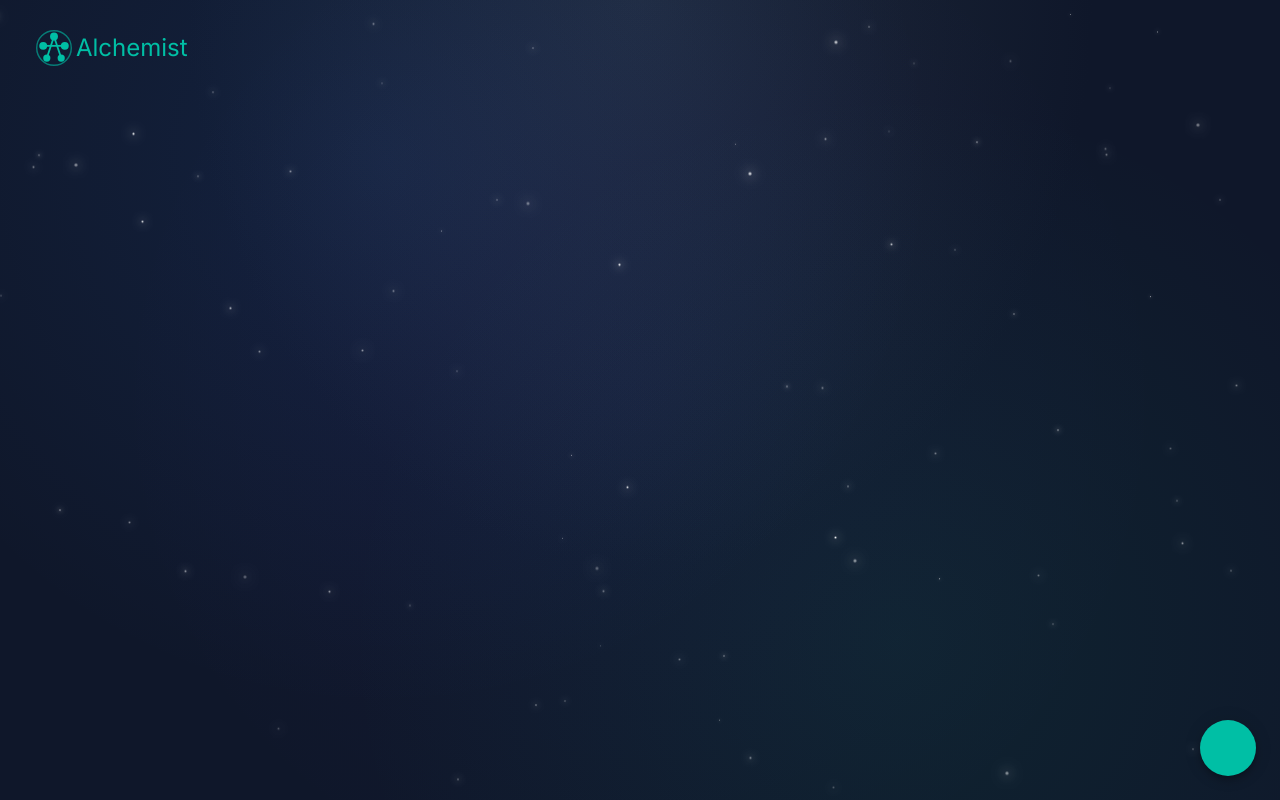
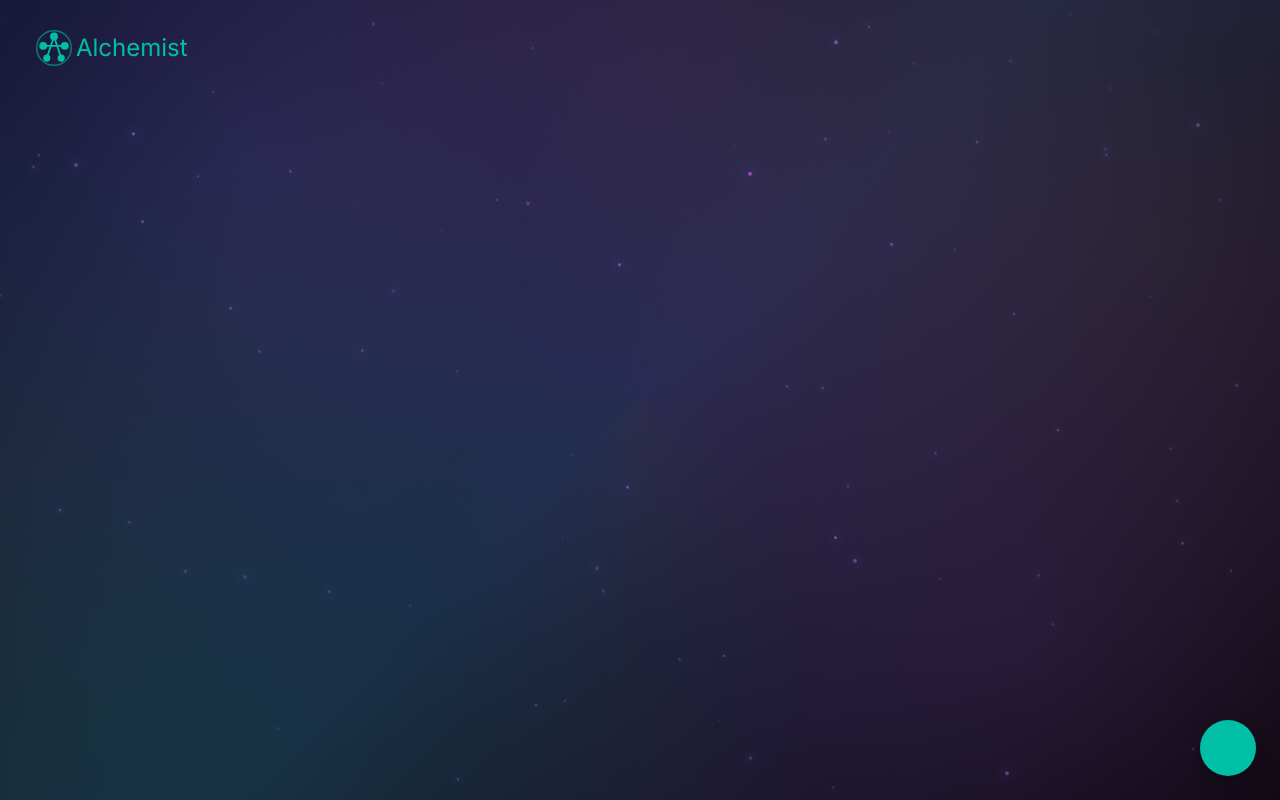
Before and after one commit to zhou-dong/alchemist-ai, a React (Vite) app: page /alchemist-ai/welcome in a window 1280 px wide. Built offline with nearby package versions, Linux system fonts and the light colour scheme; some icons are missing.

Commit message:
Update Welcome.tsx

```diff
--- a/src/pages/Welcome.tsx
+++ b/src/pages/Welcome.tsx
@@ -46,8 +46,7 @@ const Welcome = () => {
             sx={{
                 minHeight: '100vh',
                 background: `
-                    radial-gradient(ellipse at top, #1e293b 0%, #0f172a 50%),
-                    linear-gradient(180deg, #0f172a 0%, #000000 100%)
+                    linear-gradient(135deg, #0f0f23 0%, #1a1a2e 25%, #16213e 50%, #0f0f23 75%, #000000 100%)
                 `,
                 position: 'relative',
                 overflow: 'hidden',
@@ -59,11 +58,35 @@ const Welcome = () => {
                     right: 0,
                     bottom: 0,
                     background: `
-                        radial-gradient(circle at 30% 20%, rgba(59, 130, 246, 0.1) 0%, transparent 50%),
-                        radial-gradient(circle at 70% 80%, rgba(16, 185, 129, 0.08) 0%, transparent 50%),
-                        radial-gradient(circle at 50% 50%, rgba(124, 58, 237, 0.05) 0%, transparent 70%)
+                        radial-gradient(circle at 20% 20%, rgba(99, 102, 241, 0.15) 0%, transparent 50%),
+                        radial-gradient(circle at 80% 80%, rgba(139, 92, 246, 0.12) 0%, transparent 50%),
+                        radial-gradient(circle at 50% 10%, rgba(236, 72, 153, 0.08) 0%, transparent 60%),
+                        radial-gradient(circle at 10% 90%, rgba(16, 185, 129, 0.1) 0%, transparent 50%),
+                        radial-gradient(circle at 90% 30%, rgba(245, 158, 11, 0.08) 0%, transparent 50%)
                     `,
-                    zIndex: 0
+                    zIndex: 0,
+                    animation: 'gradientShift 8s ease-in-out infinite'
+                },
+                '&::after': {
+                    content: '""',
+                    position: 'absolute',
+                    top: 0,
+                    left: 0,
+                    right: 0,
+                    bottom: 0,
+                    background: `
+                        conic-gradient(from 0deg at 50% 50%,
+                            rgba(99, 102, 241, 0.1) 0deg,
+                            rgba(139, 92, 246, 0.1) 60deg,
+                            rgba(236, 72, 153, 0.1) 120deg,
+                            rgba(245, 158, 11, 0.1) 180deg,
+                            rgba(16, 185, 129, 0.1) 240deg,
+                            rgba(99, 102, 241, 0.1) 300deg,
+                            rgba(99, 102, 241, 0.1) 360deg
+                        )
+                    `,
+                    zIndex: 0,
+                    opacity: 0.3
                 }
             }}
         >
@@ -78,13 +101,23 @@ const Welcome = () => {
                         width: (particle as any).size,
                         height: (particle as any).size,
                         borderRadius: '50%',
-                        background: `radial-gradient(circle, rgba(255,255,255,${(particle as any).opacity}) 0%, rgba(255,255,255,${(particle as any).opacity * 0.6}) 30%, rgba(255,255,255,${(particle as any).opacity * 0.2}) 70%, transparent 100%)`,
+                        background: `radial-gradient(circle,
+                            rgba(99, 102, 241, ${(particle as any).opacity}) 0%,
+                            rgba(139, 92, 246, ${(particle as any).opacity * 0.8}) 30%,
+                            rgba(236, 72, 153, ${(particle as any).opacity * 0.6}) 60%,
+                            rgba(16, 185, 129, ${(particle as any).opacity * 0.4}) 80%,
+                            transparent 100%
+                        )`,
                         opacity: (particle as any).opacity,
                         pointerEvents: 'none',
                         zIndex: 1,
                         animation: `twinkle ${(particle as any).twinkle}s ease-in-out infinite, float 12s ease-in-out infinite`,
                         animationDelay: `${(particle as any).id * 0.1}s`,
-                        boxShadow: `0 0 ${(particle as any).size * 3}px rgba(255,255,255,${(particle as any).opacity * 0.8}), 0 0 ${(particle as any).size * 6}px rgba(255,255,255,${(particle as any).opacity * 0.3})`
+                        boxShadow: `
+                            0 0 ${(particle as any).size * 3}px rgba(99, 102, 241, ${(particle as any).opacity * 0.8}),
+                            0 0 ${(particle as any).size * 6}px rgba(139, 92, 246, ${(particle as any).opacity * 0.6}),
+                            0 0 ${(particle as any).size * 9}px rgba(236, 72, 153, ${(particle as any).opacity * 0.4})
+                        `
                     }}
                 />
             ))}
```
